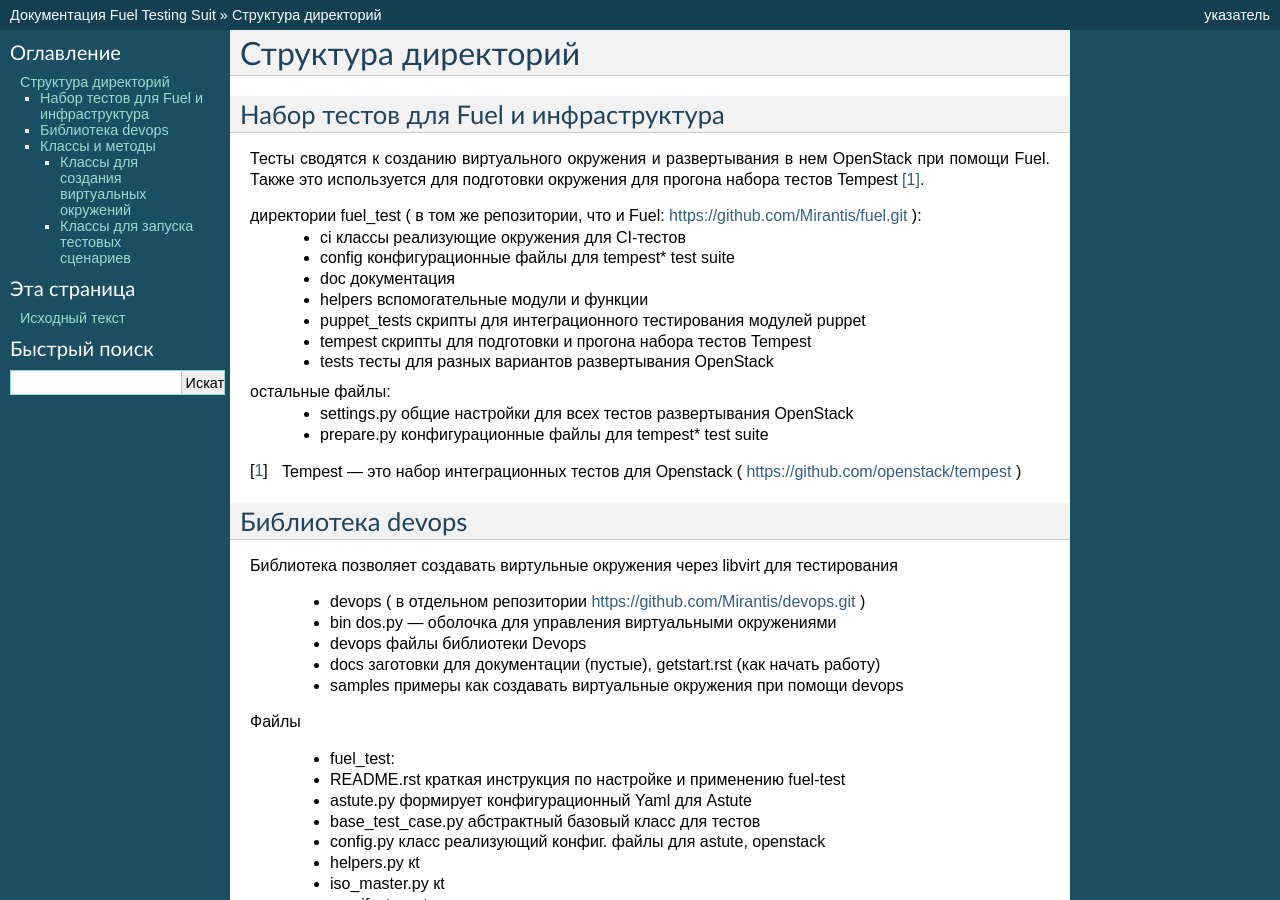
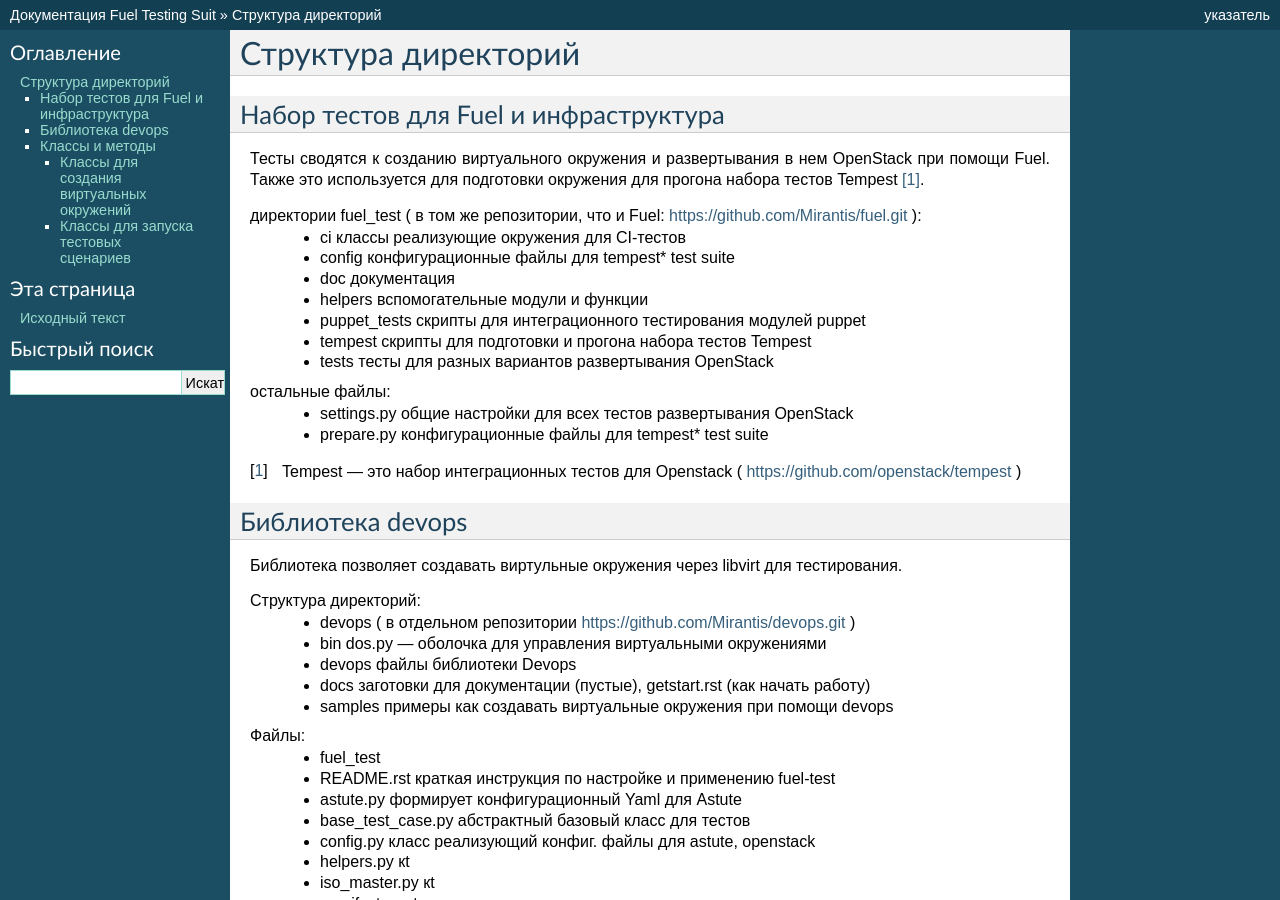
Before and after one commit to monroid/fuel-test, a Sphinx documentation site: the page built from doc/pages/fuel_test_classes.rst, in a window 1280 px wide and 900 px high. Built offline with Sphinx 7.4.7, drawn with Linux system fonts in a browser that asks for light colours; formulas are drawn with MathJax 3.

Commit message:
Documentation for fuel_test converted to reStructuredText. Some fixes with text markup.

```diff
--- a/doc/pages/fuel_test_classes.rst
+++ b/doc/pages/fuel_test_classes.rst
@@ -28,18 +28,17 @@
 Библиотека devops
 -----------------
 
-Библиотека позволяет создавать виртульные окружения через libvirt для тестирования
+Библиотека позволяет создавать виртульные окружения через libvirt для тестирования.
 
+Структура директорий:
  * devops ( в отдельном репозитории https://github.com/Mirantis/devops.git  )
  * bin	dos.py --- оболочка для управления виртуальными окружениями
  * devops	файлы библиотеки Devops
  * docs	заготовки для документации (пустые), getstart.rst (как начать работу)
  * samples	примеры как создавать виртуальные окружения при помощи devops
 
-
-Файлы
-
- * fuel_test:
+Файлы:
+ * fuel_test
  * README.rst	краткая инструкция по настройке и применению fuel-test
  * astute.py	формирует конфигурационный Yaml для Astute
  * base_test_case.py	абстрактный базовый класс для тестов
```
